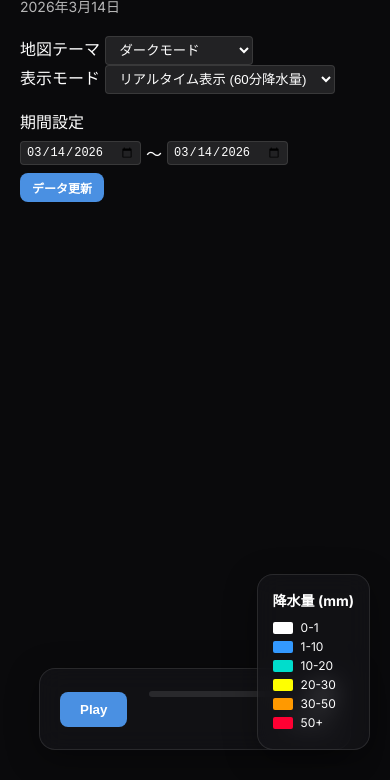
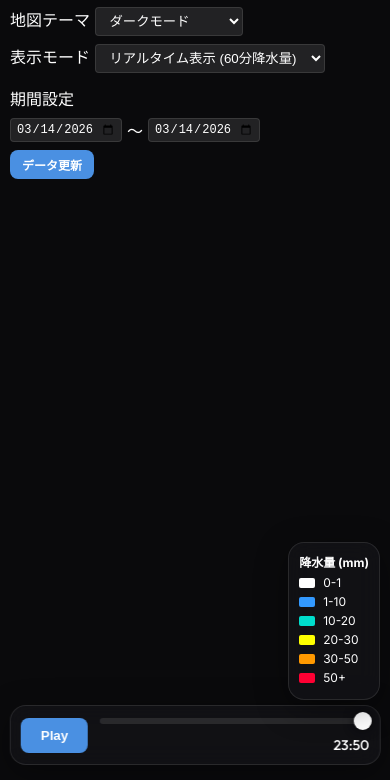
Before and after one commit to Tamate1208/hiroshima-rainfall, a website: page index.html in a window 390 px wide. Shown: the part 64-844 px from the top of the page. Drawn offline with nearby package versions, Linux system fonts and the light colour scheme.

Commit message:
feat: スマホ・タブレット向けレスポンシブデザインの適用

```diff
--- a/styles.css
+++ b/styles.css
@@ -545,5 +545,104 @@ select {
 
 @keyframes criteria-pulse {
     0%, 100% { opacity: 1.0; }
-    50%       { opacity: 0.45; }
 }
+
+/* ================================================================
+   レスポンシブデザイン (モバイル向け調整)
+================================================================ */
+@media (max-width: 768px) {
+    /* 左上: 設定パネルの最適化 */
+    .top-left {
+        top: 10px;
+        left: 10px;
+        right: 10px;
+        max-width: none;
+    }
+
+    .top-left .glass {
+        padding: 12px;
+    }
+
+    header h1 {
+        font-size: 18px;
+    }
+
+    header p {
+        margin-bottom: 10px;
+    }
+
+    .stats {
+        display: flex;
+        flex-wrap: wrap;
+        gap: 8px;
+    }
+
+    .stat-item {
+        flex: 1 1 45%;
+    }
+
+    .stat-item.date-picker {
+        flex: 1 1 100%;
+        margin-top: 5px;
+    }
+
+    .date-inputs input {
+        width: 100px;
+    }
+
+    /* 下部: 再生スライダーの最適化 */
+    .bottom-center {
+        width: 95%;
+        bottom: 15px;
+    }
+
+    .controls {
+        gap: 10px;
+        padding: 10px;
+    }
+
+    .time-label {
+        min-width: 80px;
+        font-size: 14px;
+    }
+
+    /* 右下: 凡例の最適化 */
+    .legend {
+        bottom: 80px; /* スライダーと被らないように上に配置 */
+        right: 10px;
+        padding: 10px;
+    }
+
+    .legend h3 {
+        font-size: 12px;
+        margin-bottom: 5px;
+    }
+
+    .scale-item span {
+        width: 16px;
+        height: 10px;
+    }
+
+    /* 超過局パネルの画面下部配置 (モバイル特化) */
+    .top-right {
+        top: auto;
+        bottom: 15px;
+        left: 10px;
+        right: 10px;
+        width: auto;
+        max-height: 50vh;
+    }
+
+    .adoption-glass {
+        padding: 10px;
+        max-height: 50vh;
+    }
+
+    .panel-title-row h3 {
+        font-size: 13px;
+    }
+
+    .table-wrap {
+        max-height: calc(50vh - 80px);
+    }
+}
```
